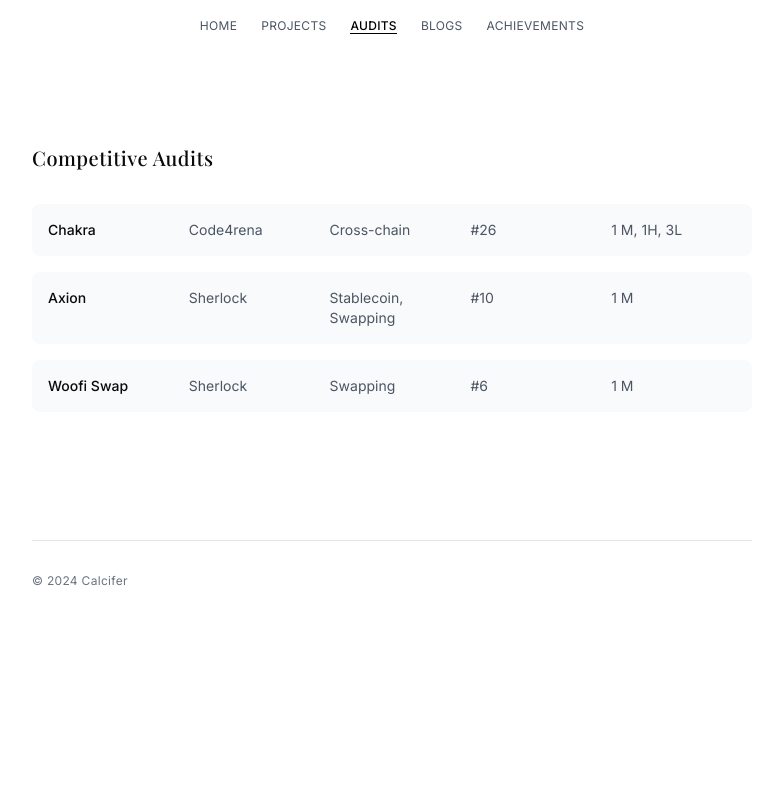
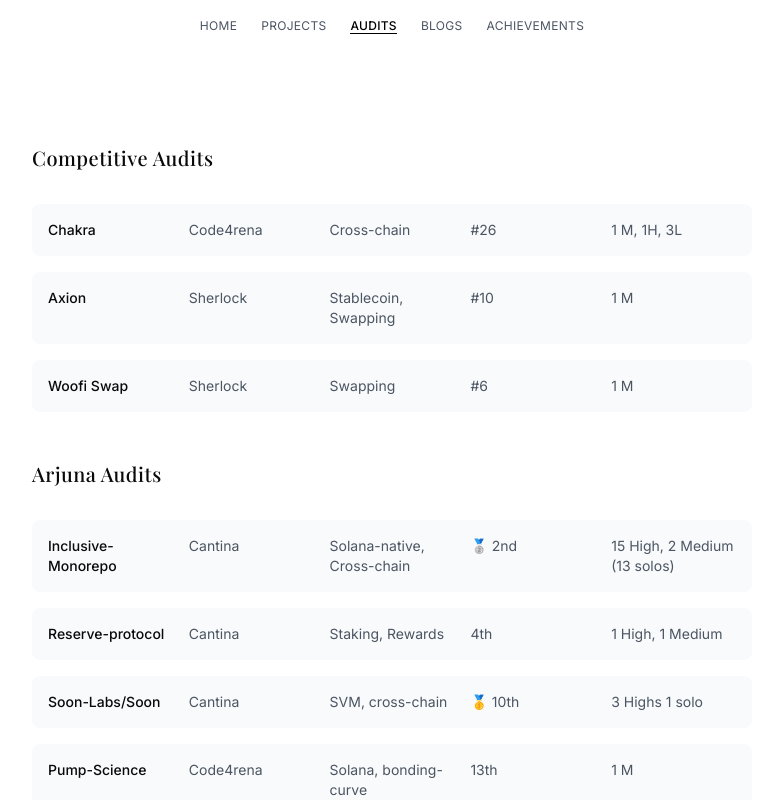
Before and after one commit to calc1f4r/calc1f4r.github.io, a Next.js app: page /audits in a window 1280 px wide. Shown: the top 800 px of the page, without its empty margins (248-1031 px from the left). Built offline with nearby package versions, Linux system fonts and the light colour scheme; a web font is replaced by a local one.

Commit message:
Enhance Audits and Hero Sections with New Data and Animations

```diff
--- a/app/blogs/page.tsx
+++ b/app/blogs/page.tsx
@@ -50,6 +50,32 @@
 />
         </motion.div>
 
+        <motion.div
+          variants={{
+            hidden: { opacity: 0, y: 20 },
+            show: { opacity: 1, y: 0 },
+          }}
+        >
+<ProjectCard
+  title="Memory Safety ≠ Smart Contract Safety"
+  description="Why Solana Programs Still Need Audits Despite Rust's Memory Safety Features"
+  href="https://threesigma.xyz/blog/rust-and-solana/rust-solana-memory-safety-smart-contract-audits"
+/>
+        </motion.div>
+
+        <motion.div
+          variants={{
+            hidden: { opacity: 0, y: 20 },
+            show: { opacity: 1, y: 0 },
+          }}
+        >
+<ProjectCard
+  title="Unlocking the Spellbook of EIP-2535: The Diamond Proxies"
+  description="A deep dive into the powerful upgradeable contract pattern that's revolutionizing smart contract development"
+  href="https://calc1f4r.hashnode.dev/unlocking-the-spellbook-of-eip-2535-the-diamond-proxies"
+/>
+        </motion.div>
+
       </motion.div>
     </motion.section>
   );
--- a/components/audits-section.tsx
+++ b/components/audits-section.tsx
@@ -32,8 +32,44 @@
   },
 ];
 
+const arjunaData = [
+  {
+    name: "Inclusive-Monorepo",
+    platform: "Cantina",
+    category: "Solana-native, Cross-chain",
+    ranking: "🥈 2nd",
+    findings: "15 High, 2 Medium (13 solos)",
+    link: "https://cantina.xyz/competitions/3eff5a8f-b73a-4cfe-8c54-546b475548f0/leaderboard",
+  },
+  {
+    name: "Reserve-protocol",
+    platform: "Cantina",
+    category: "Staking, Rewards",
+    ranking: "4th",
+    findings: "1 High, 1 Medium",
+    link: "https://cantina.xyz/competitions/8b94becd-54e7-41cd-88e6-caae7becc76a/leaderboard",
+  },
+  {
+    name: "Soon-Labs/Soon",
+    platform: "Cantina",
+    category: "SVM, cross-chain",
+    ranking: "🥇 10th",
+    findings: "3 Highs 1 solo",
+    link: "https://cantina.xyz/competitions/08c2b0b4-8449-4136-82a2-7074ccdfffac/leaderboard",
+  },
+  {
+    name: "Pump-Science",
+    platform: "Code4rena",
+    category: "Solana, bonding-curve",
+    ranking: "13th",
+    findings: "1 M",
+    link: "https://code4rena.com/audits/2025-01-pump-science",
+  },
+];
+
 export function AuditsSection() {
   return (
+    <div className="space-y-12">
       <motion.div
         initial={{ opacity: 0, y: 20 }}
         animate={{ opacity: 1, y: 0 }}
@@ -67,5 +103,40 @@
           ))}
         </div>
       </motion.div>
+
+      <motion.div
+        initial={{ opacity: 0, y: 20 }}
+        animate={{ opacity: 1, y: 0 }}
+        transition={{ duration: 0.5, delay: 0.2 }}
+        className="space-y-8"
+      >
+        <h2 className={`${playfair.className} text-xl font-medium tracking-wide`}>
+          Arjuna Audits
+        </h2>
+        <div className="grid gap-4">
+          {arjunaData.map((audit, index) => (
+            <motion.div
+              key={audit.name}
+              initial={{ opacity: 0, y: 20 }}
+              animate={{ opacity: 1, y: 0 }}
+              transition={{ delay: index * 0.1 }}
+              className="group"
+            >
+              <div className="p-4 bg-gray-50 rounded-lg hover:bg-gray-100 transition-colors">
+                <div className="grid grid-cols-5 gap-4 text-sm">
+                  <Link href={audit.link} className="font-medium hover:underline">
+                    {audit.name}
+                  </Link>
+                  <div className="text-gray-600">{audit.platform}</div>
+                  <div className="text-gray-600">{audit.category}</div>
+                  <div className="text-gray-600">{audit.ranking}</div>
+                  <div className="text-gray-600">{audit.findings}</div>
+                </div>
+              </div>
+            </motion.div>
+          ))}
+        </div>
+      </motion.div>
+    </div>
   );
 }
--- a/components/hero-section.tsx
+++ b/components/hero-section.tsx
@@ -32,10 +32,31 @@
       >
         <p className="text-base text-gray-600 leading-relaxed max-w-2xl">
           A rusty 🦀
-          <i>
-            <span> security researcher </span>
-          </i>
-          with expertise in EVM chains, Solana, StarkNet, and Arweave.
+          <motion.span
+            initial={{ opacity: 0, y: 10 }}
+            animate={{ opacity: 1, y: 0 }}
+            transition={{ delay: 0.5, duration: 0.5 }}
+            className="inline-block mx-1 italic text-gray-800"
+          >
+            security Researcher
+          </motion.span>
+          <motion.span
+            initial={{ opacity: 0, y: 10 }}
+            animate={{ opacity: 1, y: 0 }}
+            transition={{ delay: 0.6, duration: 0.5 }}
+            className="inline-block mx-1 italic text-gray-800"
+          >
+            developer
+          </motion.span>
+          <motion.span
+            initial={{ opacity: 0, y: 10 }}
+            animate={{ opacity: 1, y: 0 }}
+            transition={{ delay: 0.7, duration: 0.5 }}
+            className="inline-block mx-1 italic text-gray-800"
+          >
+            technical writer
+          </motion.span>
+          with expertise in EVM chains and non-evm like Solana, Soroban, Sui, Aptos, etc.
         </p>
         <p className="text-base text-gray-600 leading-relaxed max-w-2xl">
           For private audits, reach{" "}
--- a/package.json
+++ b/package.json
@@ -68,5 +68,6 @@
     "typescript": "5.2.2",
     "vaul": "^0.9.9",
     "zod": "^3.23.8"
-  }
+  },
+  "packageManager": "pnpm@10.11.1+sha512.e519b9f7639869dc8d5c3c5dfef73b3f091094b0a006d7317353c72b124e80e1afd429732e28705ad6bfa1ee879c1fce46c128ccebd3192101f43dd67c667912"
 }
```
Also changed, not shown: 1 other file (tests, documents, lock files or other folders). Lines whose indentation alone changed are shown as unchanged.
